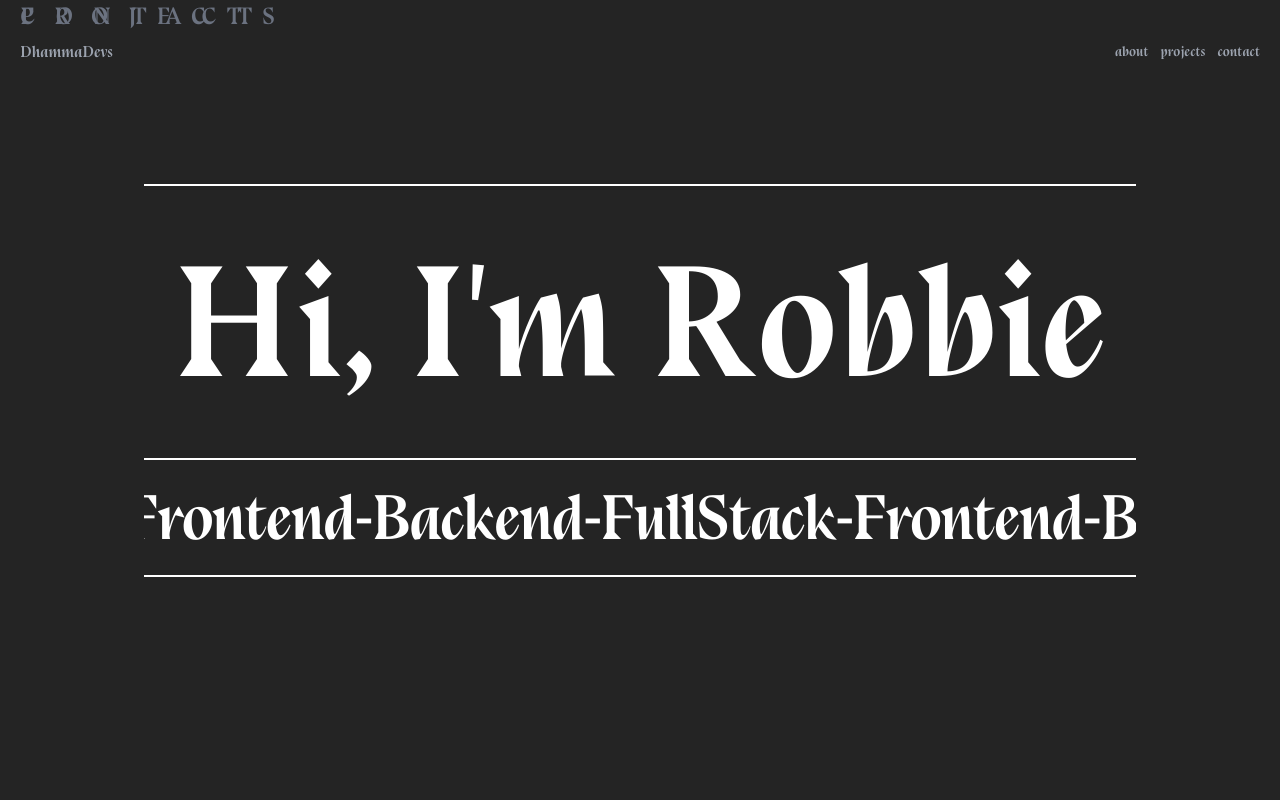
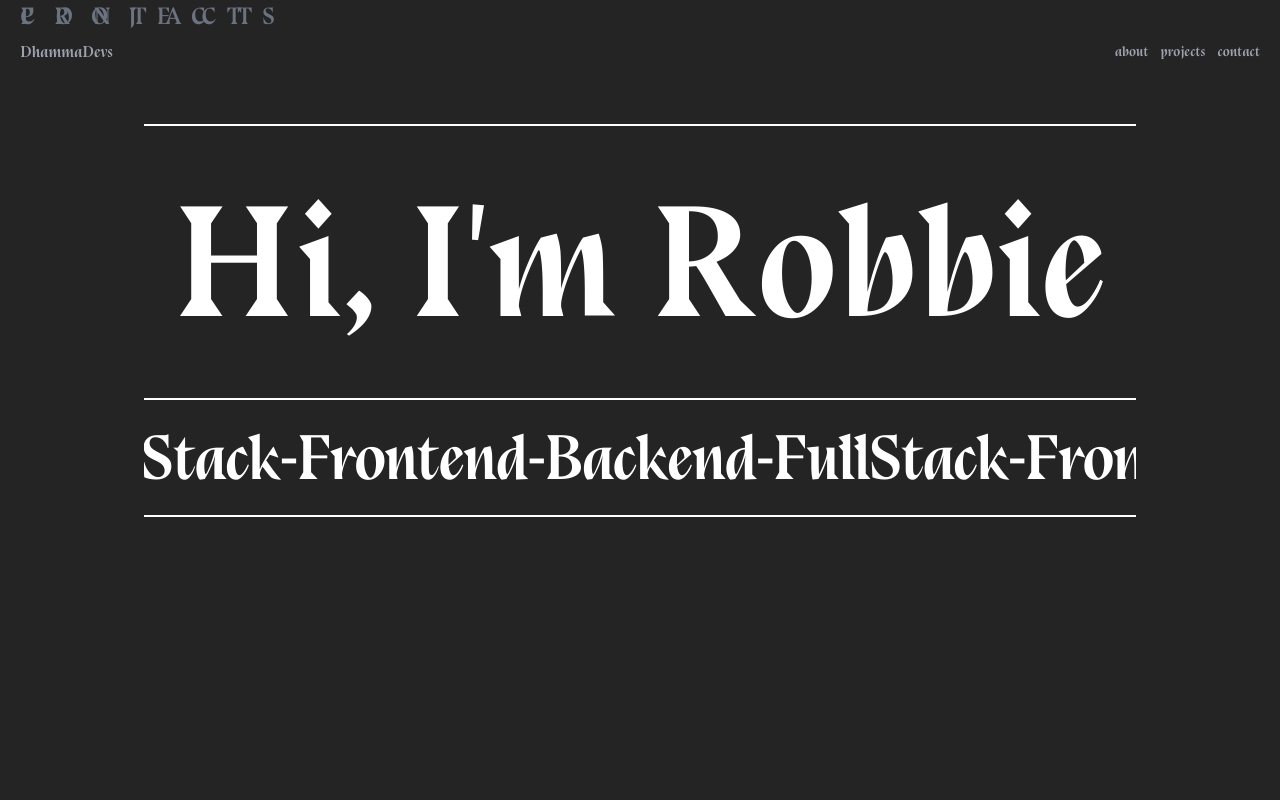
Before and after one commit to RobbieProkop/portfolio, a Next.js app: page / in a window 1280 px wide. Shown: the top 800 px of the page. Built offline with nearby package versions, Linux system fonts and the light colour scheme.

Commit message:
fix box bug

```diff
--- a/components/Box.tsx
+++ b/components/Box.tsx
@@ -4,15 +4,15 @@ type Props = {};
 const Box = (props: Props) => {
   return (
     <motion.div
-      initial={{
-        y: 0,
-      }}
-      animate={{
-        y: -500,
-      }}
-      transition={{
-        duration: 3,
-      }}
+      // initial={{
+      //   y: 0,
+      // }}
+      // animate={{
+      //   y: -500,
+      // }}
+      // transition={{
+      //   duration: 3,
+      // }}
       className=" flex items-center justify-center"
     >
       <motion.div
--- a/components/Header.tsx
+++ b/components/Header.tsx
@@ -33,7 +33,7 @@ const Header = (props: Props) => {
             scale: 1,
           }}
           transition={{
-            delay: 4,
+            delay: 4.5,
             duration: 1.7,
             type: "spring",
           }}
@@ -54,7 +54,7 @@ const Header = (props: Props) => {
           scale: 1,
         }}
         transition={{
-          delay: 4,
+          delay: 4.5,
           duration: 1.4,
         }}
         className="flex flex-flex-row items-center cursor-pointer"
--- a/components/Hero.tsx
+++ b/components/Hero.tsx
@@ -10,6 +10,7 @@ import {
 import { wrap } from "@motionone/utils";
 import { useRef } from "react";
 import BackgroundCircles from "./BackgroundCircles";
+import Box from "./Box";
 
 interface ParallaxProps {
   children: string;
@@ -88,26 +89,32 @@ const Hero = (props: Props) => {
         }}
         className="box flex items-center justify-center mx-auto z-25 top-0"
       /> */}
+      <div className="absolute w-full mt-10">
+        <div className="flex items-center justify-center h-full">
+          <Box />
+        </div>
+      </div>
       <motion.div
         initial={{
           opacity: 0,
+          y: 200,
         }}
         animate={{
-          y: -200,
+          y: 0,
           opacity: 1,
         }}
         transition={{
-          delay: 2,
+          delay: 3.5,
           duration: 2,
         }}
-        className="name  flex flex-col justify-center items-center z-1"
+        className="name  flex flex-col justify-center items-center z-1 mt-10"
       >
         <div className="line animate:pulse"></div>
         <h1 className="">Hi, I'm Robbie</h1>
 
         <div className="line"></div>
 
-        <ParallaxText baseVelocity={5}>
+        <ParallaxText baseVelocity={-5}>
           Frontend-Backend-FullStack-
         </ParallaxText>
         <div className="line"></div>
--- a/pages/index.tsx
+++ b/pages/index.tsx
@@ -19,7 +19,7 @@ const Home: NextPage = () => {
         <link rel="icon" href="/favicon.ico" />
       </Head>
       <Header />
-      <Box />
+      {/* <Box /> */}
       {/* hero */}
       <section id="hero" className="snap-start">
         <Hero />
```
